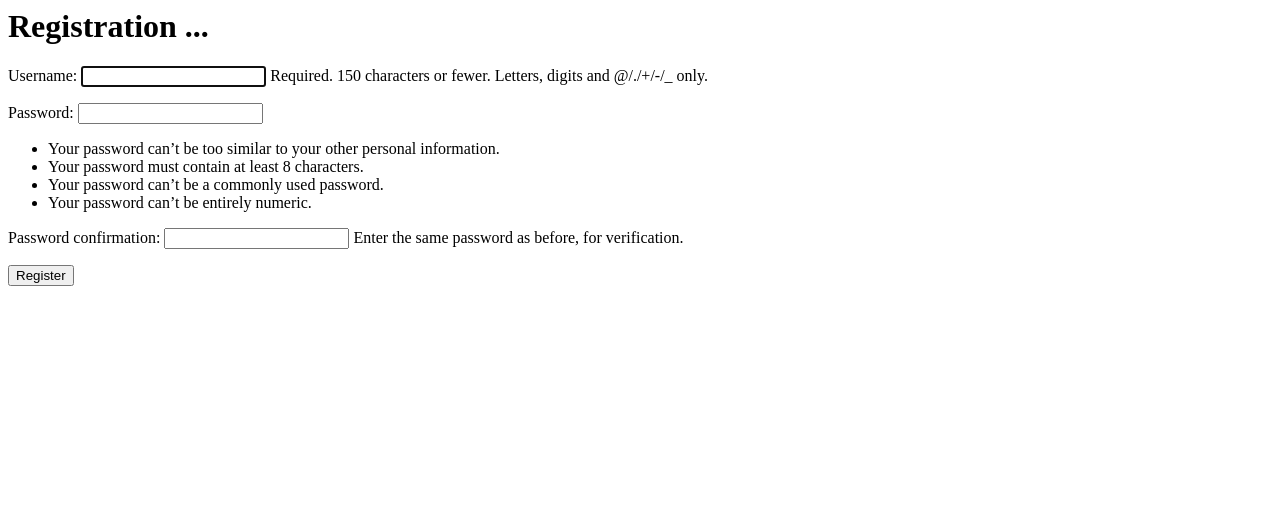
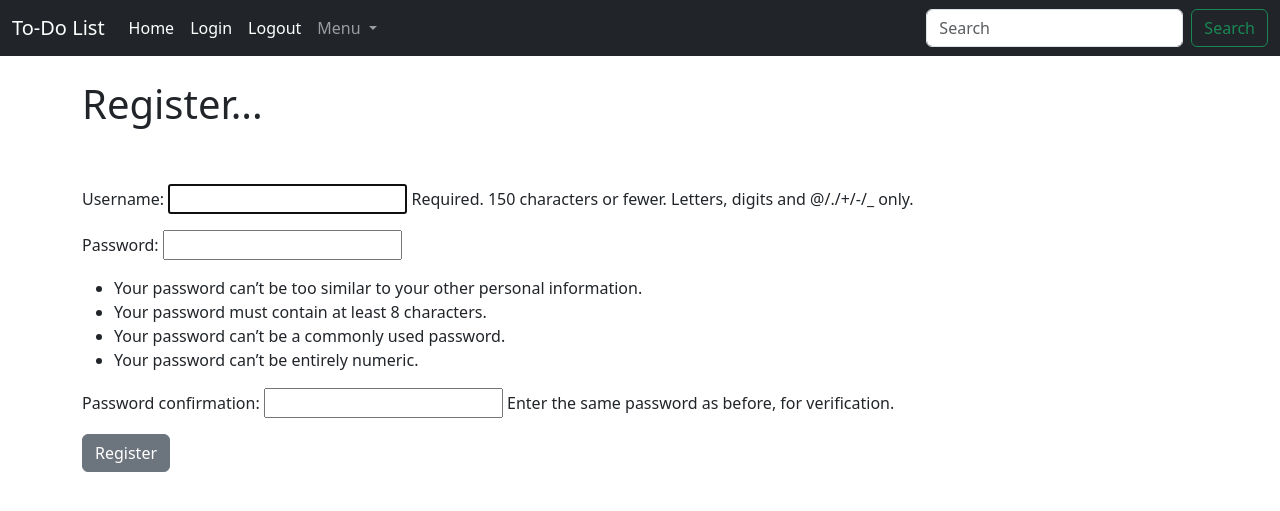
Before and after one commit to YeganeGholipour/to-do-list, a Django app: page /members/register/ in a window 1280 px wide. Shown: the top 511 px of the page. Run offline with Django 4.2, Linux system fonts and the light colour scheme.

Commit message:
added login/logout/register

```diff
--- a/page/templates/base.html
+++ b/page/templates/base.html
@@ -13,15 +13,25 @@
   <body>
     <nav class="navbar navbar-expand-lg navbar-dark bg-dark">
   <div class="container-fluid">
-    <a class="navbar-brand" href="#">To-Do List</a>
+    <a class="navbar-brand" href="{% url 'home' %}">To-Do List</a>
     <button class="navbar-toggler" type="button" data-bs-toggle="collapse" data-bs-target="#navbarSupportedContent" aria-controls="navbarSupportedContent" aria-expanded="false" aria-label="Toggle navigation">
       <span class="navbar-toggler-icon"></span>
     </button>
     <div class="collapse navbar-collapse" id="navbarSupportedContent">
       <ul class="navbar-nav me-auto mb-2 mb-lg-0">
+
         <li class="nav-item">
-          <a class="nav-link active" aria-current="page" href="#">Home</a>
+          <a class="nav-link active" aria-current="page" href="{% url 'home' %}">Home</a>
         </li>
+
+        <li class="nav-item">
+            <a class="nav-link active" aria-current="page" href="{% url 'login' %}">Login</a>
+        </li>
+
+        <li class="nav-item">
+            <a class="nav-link active" aria-current="page" href="{% url 'logout' %}">Logout</a>
+        </li>
+
         <li class="nav-item dropdown">
           <a class="nav-link dropdown-toggle" href="#" role="button" data-bs-toggle="dropdown" aria-expanded="false">
             Menu
--- a/signup/templates/register/registration.html
+++ /dev/null
@@ -1,7 +0,0 @@
-<h1>Registration ...</h1>
-
-<form method="POST">
-    {% csrf_token %}
-    {{ form.as_p }}
-    <button>Register</button>
-</form>
--- /dev/null
+++ b/signup/templates/registration/register.html
@@ -0,0 +1,18 @@
+{% extends 'base.html' %}
+
+{% block title %}
+Register
+{% endblock %}
+
+{% block content %}
+
+
+<h1>Register...</h1>
+<br/><br/>
+<form method="POST">
+    {% csrf_token %}
+    {{ form.as_p }}
+    <button class="btn btn-secondary">Register</button>
+</form>
+
+{% endblock %}
--- a/signup/views.py
+++ b/signup/views.py
@@ -6,5 +6,5 @@ from django.urls import reverse_lazy
 
 class RegisterView(CreateView):
     form_class = UserCreationForm
-    template_name = "register/registration.html"
+    template_name = "registration/register.html"
     success_url = reverse_lazy("home")
--- a/todoList/settings.py
+++ b/todoList/settings.py
@@ -123,3 +123,7 @@ STATIC_URL = "static/"
 # https://docs.djangoproject.com/en/4.2/ref/settings/#default-auto-field
 
 DEFAULT_AUTO_FIELD = "django.db.models.BigAutoField"
+
+
+LOGIN_REDIRECT_URL = "home"
+LOGOUT_REDIRECT_URL = "home"
```
Also changed, not shown: signup/templates/registration/login.html (added, +18 -0 lines), db.sqlite3.
